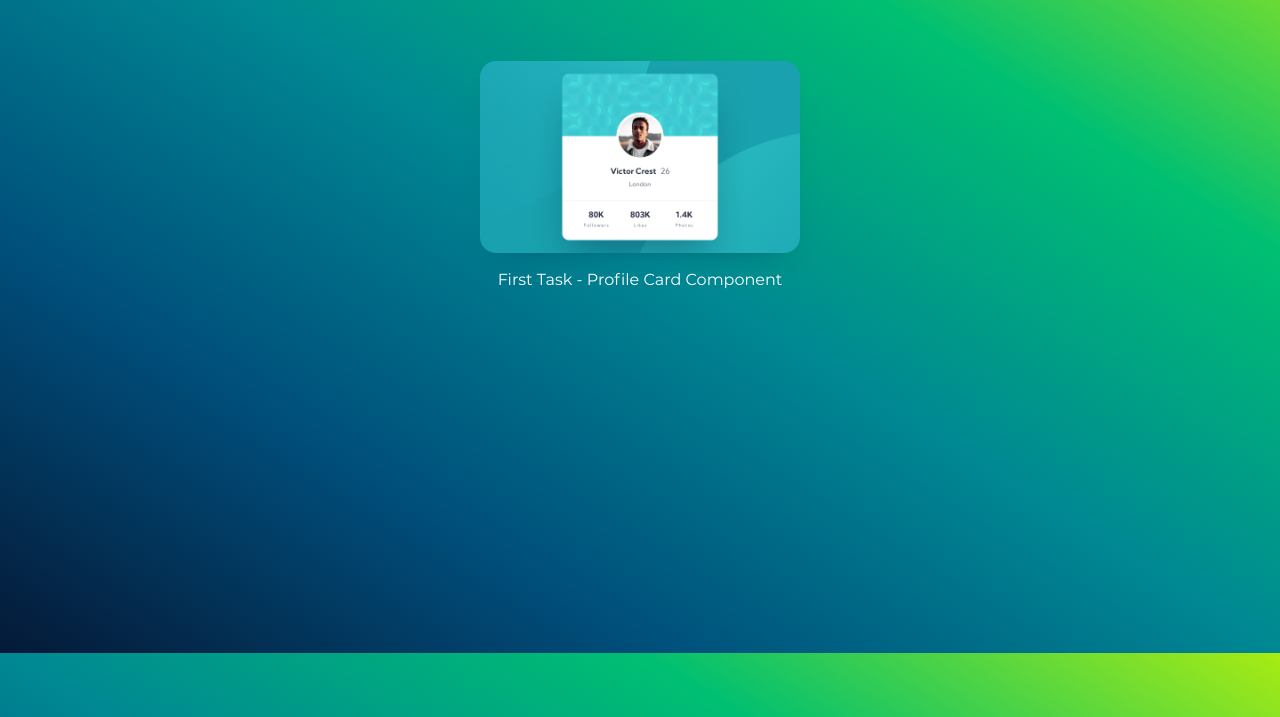
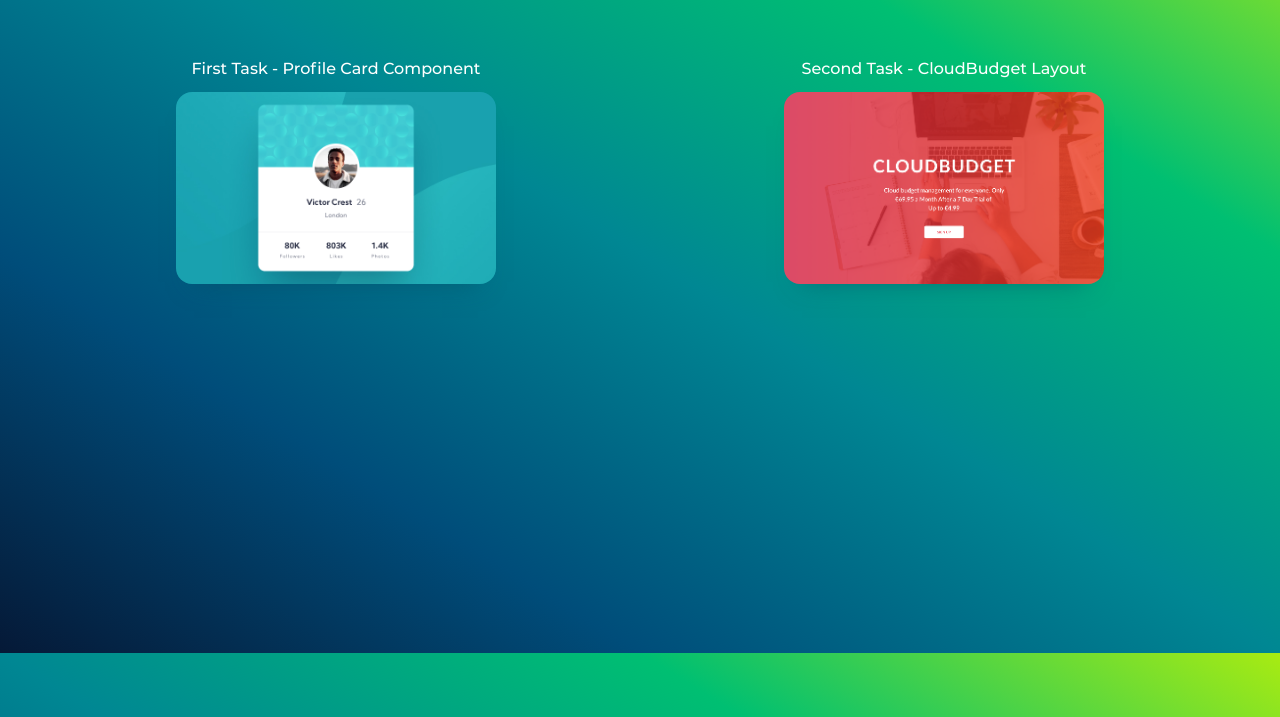
Before and after one commit to yellowgiraffe/gallery-of-projects, a plain HTML site: page index.html in a window 1280 px wide. Shown: the part 147-864 px from the top of the page. Drawn offline with Linux system fonts and the light colour scheme.

Commit message:
add second task

```diff
--- a/css/style.css
+++ b/css/style.css
@@ -58,6 +58,19 @@ body {
   margin-bottom: 16px;
 }
 
+.main {
+  columns: 2;
+}
+
+.project-preview {
+  margin-bottom: 50px;
+}
+
+.project-preview-title {
+  margin-bottom: 15px;
+  font-weight: 500;
+}
+
 .project-preview-img {
   width: 320px;
   height: 192px;
@@ -65,6 +78,7 @@ body {
   box-shadow: 0 16px 24px -18px rgba(8, 70, 94, .51);
   margin-bottom: 19px;
   transition: .3s;
+  object-fit: cover;
 }
 
 .project-preview-img:hover {
--- a/index.html
+++ b/index.html
@@ -15,8 +15,12 @@
     </header>
     <main class="main">
       <figure class="project-preview">
+        <figcaption class="project-preview-title">First Task - Profile Card Component</figcaption>
         <a href="01/index.html"><img class="project-preview-img" src="img/profile-card-component.jpg" alt="Preview - Profile Card Component"></a>
-        <figcaption>First Task - Profile Card Component</figcaption>
+      </figure>
+      <figure class="project-preview">
+        <figcaption class="project-preview-title">Second Task - CloudBudget Layout</figcaption>
+        <a href="02/index.html"><img class="project-preview-img" src="img/cloud-budget.png" alt="Preview - CloudBudget Markup"></a>
       </figure>
     </main>
   </div>
```
Also changed, not shown: img/cloud-budget.png (added).
